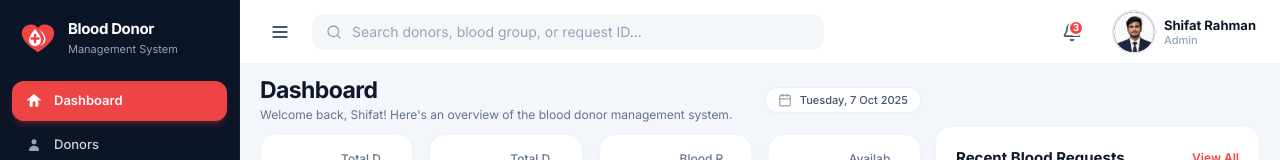
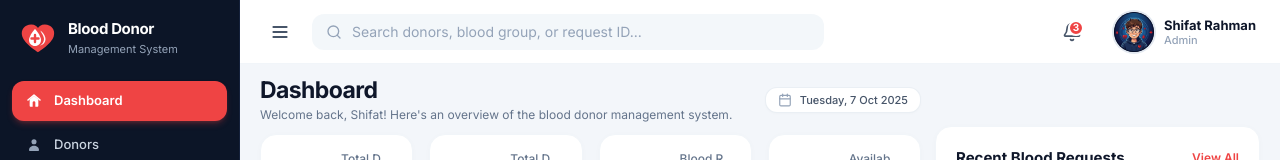
Before and after one commit to shoufiqrahmanshifat45/Blood-Donor-Management-System, a React (Vite) app: page / in a window 1280 px wide. Shown: the top 160 px of the page. Built offline with nearby package versions, Linux system fonts and the light colour scheme.

Commit message:
feat: set and properly fit illustrated admin avatar in navbar

```diff
--- a/src/components/layout/Navbar.tsx
+++ b/src/components/layout/Navbar.tsx
@@ -53,7 +53,7 @@ export const Navbar: React.FC<NavbarProps> = ({ onMenuToggle, searchQuery, onSea
             <img
               src={adminPhoto}
               alt="Shifat Rahman"
-              className="w-full h-full object-cover object-top"
+              className="w-full h-full object-cover object-center"
             />
           </div>
           <div className="hidden sm:block text-left">
```
Also changed, not shown: public/admin-photo.png, src/assets/admin-photo.png.
